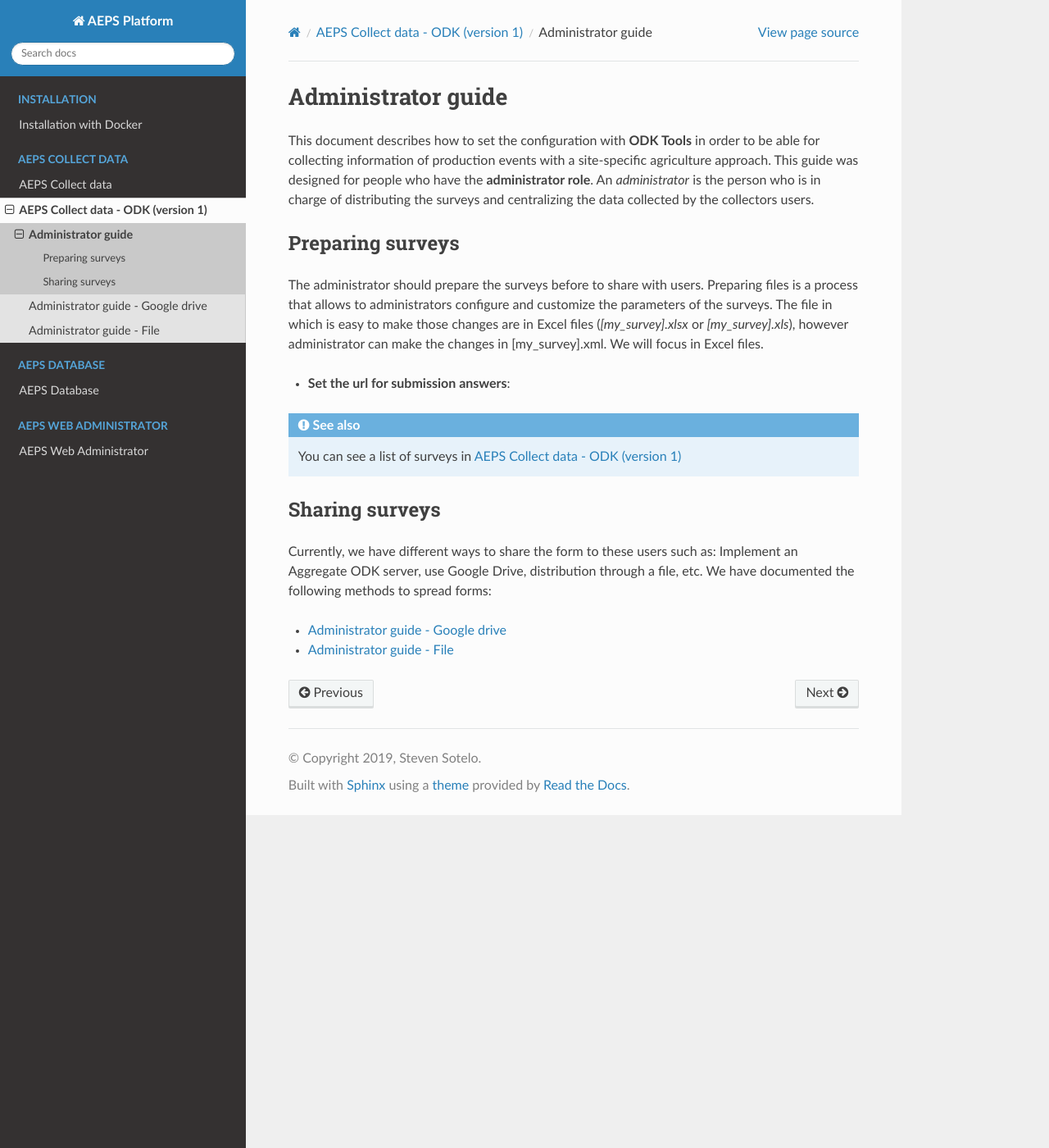
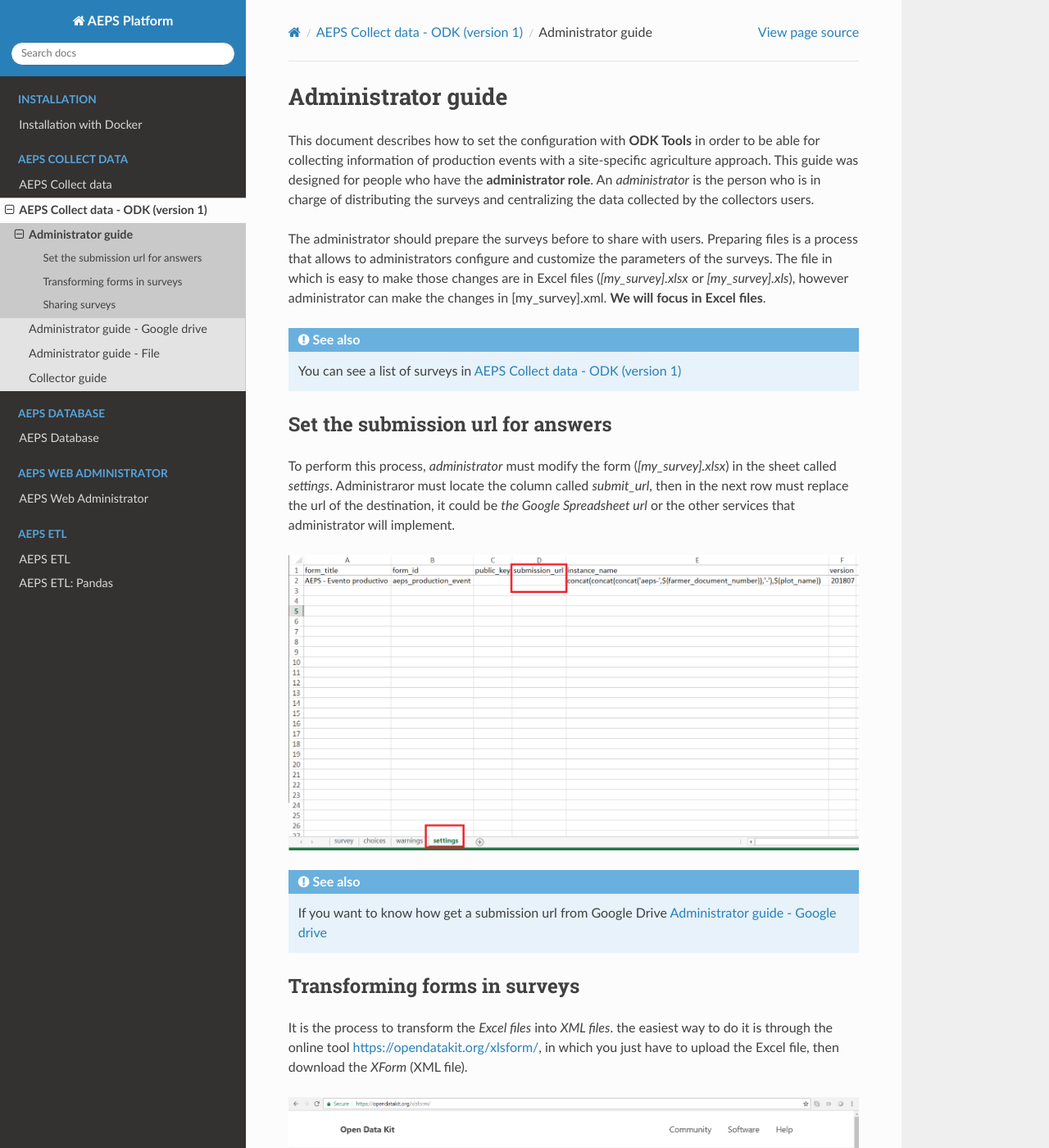
Before and after one commit to stevensotelo/aeps_platform_docs, a Sphinx documentation site: the page built from docs/source/collect-odk-v1-administrator.rst, in a window 1280 px wide and 1400 px high. Shown: the whole window at 82% size. Built offline with Sphinx 7.4.7 and the Read the Docs theme 2.0.0, drawn with Linux system fonts in a browser that asks for light colours; some of the changed text lies outside the part shown.

Commit message:
added collect administrator. working in etl

```diff
--- a/docs/source/collect-odk-v1-administrator-file.rst
+++ b/docs/source/collect-odk-v1-administrator-file.rst
@@ -1,6 +1,6 @@
 Administrator guide - File
 ==========================
 
-This type of distribution consists of sending the form (*.xml) to
+This type of distribution consists of sending the form (*[my_survey].xml*) to
 the users who collect the data. Some ways to transfer the form can
 be through an email, through a storage device such as a USB memory or a hard drive.
--- a/docs/source/collect-odk-v1-administrator.rst
+++ b/docs/source/collect-odk-v1-administrator.rst
@@ -8,18 +8,49 @@
 An *administrator* is the person who is in charge of distributing the surveys
 and centralizing the data collected by the collectors users.
 
-Preparing surveys
------------------
 The administrator should prepare the surveys before to share with users.
 Preparing files is a process that allows to administrators configure and customize
 the parameters of the surveys. The file in which is easy to make those changes
 are in Excel files (*[my_survey].xlsx* or *[my_survey].xls*), however administrator
-can make the changes in [my_survey].xml. We will focus in Excel files.
-
-- **Set the url for submission answers**:
+can make the changes in [my_survey].xml. **We will focus in Excel files**.
 
 .. seealso::
   You can see a list of surveys in :doc:`collect-odk-v1`
+
+
+Set the submission url for answers
+----------------------------------
+
+To perform this process,
+*administrator* must modify the form (*[my_survey].xlsx*) in the sheet
+called *settings*. Administraror must locate the column called *submit_url*, then
+in the next row must replace the url of the destination, it could be
+*the Google Spreadsheet url* or the other services that administrator will implement.
+
+.. image:: /_static/img/collect-odk-v1-administrator/image1.*
+  :alt: Modify excel file
+  :class: device-screen-vertical side-by-side
+
+.. seealso::
+  If you want to know how get a submission url from Google Drive :doc:`collect-odk-v1-administrator-googledrive`
+
+Transforming forms in surveys
+-----------------------------
+
+It is the process to transform the *Excel files*
+into *XML files*. the easiest way to do it is through the online tool
+https://opendatakit.org/xlsform/, in which you just have to upload the Excel file, then
+download the *XForm* (XML file).
+
+.. image:: /_static/img/collect-odk-v1-administrator/image2.*
+  :alt: XLSForm online tool
+  :class: device-screen-vertical side-by-side
+
+The forms can be edited according to the needs of each implementation
+following the rules of `XLS Form <http://xlsform.org/en/>`_.
+Files are transformed into XML using the online tool https://opendatakit.org/xlsform/.
+For more information about Open Data Kit (ODK) you can consult the official documentation
+at: https://docs.opendatakit.org/.
 
 Sharing surveys
 ---------------
--- /dev/null
+++ b/docs/source/collect-odk-v1-collector.rst
@@ -0,0 +1,2 @@
+Collector guide
+===============
--- /dev/null
+++ b/docs/source/etl-pandas.rst
@@ -0,0 +1,6 @@
+AEPS ETL: Pandas
+================
+
+It is a implementation of an ETL in Pandas (Python enviroment).
+
+Source code is available at: https://github.com/CIAT-DAPA/aeps_platform_etl
```
Also changed, not shown: docs/source/collect-odk-v1-administrator-googledrive.rst (+33 -4 lines), docs/source/collect-odk-v1.rst (+6 -6 lines), docs/source/etl.rst (added, +12 -0 lines), docs/source/index.rst (+8 -0 lines), docs/source/_static/img/collect-odk-v1-administrator-googledrive/image6.png, docs/source/_static/img/collect-odk-v1-administrator-googledrive/image7.png (deleted), docs/source/_static/img/collect-odk-v1-administrator/image1.png (renamed from docs/source/_static/img/collect-odk-v1-administrator-googledrive/image8.png), docs/source/_static/img/collect-odk-v1-administrator/image2.png (renamed from docs/source/_static/img/collect-odk-v1-administrator-googledrive/image9.png).
